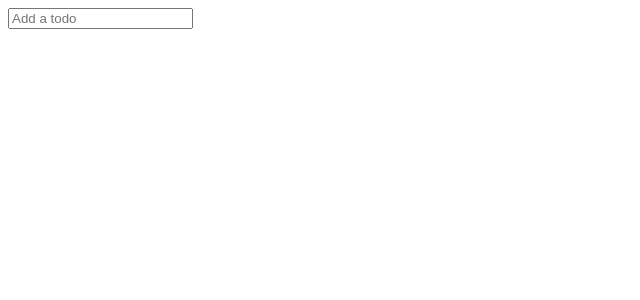
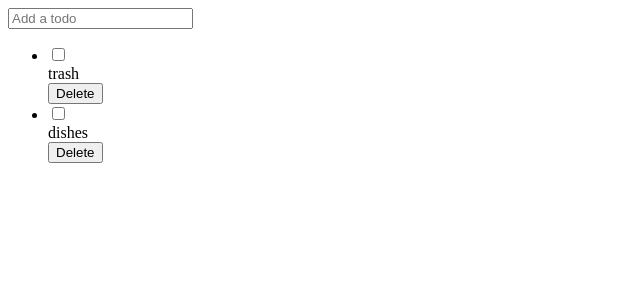
Before and after one commit to tdnicola/Vue-todo, a Vue app: page / in a window 1280 px wide. Shown: the top 300 px of the page, without its empty margins (0-640 px from the left). Built offline with nearby package versions, Linux system fonts and the light colour scheme.

Commit message:
updating editing todo features.

```diff
--- a/src/App.vue
+++ b/src/App.vue
@@ -1,11 +1,23 @@
 <template>
   <div>
-      <input v-model='currentTodo' @keydown.enter='addTodo()' placeholder='Add a todo'>
+      <input v-model='currentTodo' @keydown.enter='addTodo(todo)' placeholder='Add a todo'>
+
       <ul class='todo'>
-        <li v-for='todo in todos' :key='todo.id'>
-          <input type='checkbox'>
+        <li v-for='(todo, index) in todos' :key='todo.id'>
+          <input type='checkbox' v-model='todo.completed' >
+            <div>
+              <span
+                class="todo-item-label"
+                :class='{completed: todo.completed}'
+                @dblclick='editTodo(todo)'
+                v-if="!todo.edit">
                   {{todo.label}}
-            <button @click="removeTodo(todo)">Delete</button>
+              </span>
+
+                <input v-else class="todo-item-edit" type="text" v-model='todo.label'>
+              </div>
+
+          <button @click="removeTodo(index)">Delete</button>
         </li>
       </ul>
   </div>
@@ -17,22 +29,41 @@
 export default {
   data() {
     return {
-      todos: [],
-      currentTodo: ''
+      todos: [
+        {
+          'id': 1,
+          'label': 'trash',
+          'completed': false,
+          'edit': false
+        },
+          {
+          'id': 2,
+          'label': 'dishes',
+          'completed': false,
+          'edit': false
+        },
+      ],
+      currentTodo: '',
+      editedTodo: null
     }
   },
   methods: {
       addTodo() {
-      this.todos.push({id:this.todos.length, label: this.currentTodo, completed: false});
+        this.todos.push({
+          id:this.todos.length,
+          label: this.currentTodo,
+          completed: false,
+          edit: false
+          });
         this.currentTodo = '';
       },
-    removeTodo(todo) {
-      var index = this.todos.indexOf(todo)
+      removeTodo(index) {
+        // var index = this.todos.indexOf(todo)
         this.todos.splice(index,1)
       },
-    // completeTodo(todo) {
-    //   this.todos
-    // }
+    editTodo(todo) {
+     todo.edit = true
+    }
   }
 }
 </script>
@@ -46,4 +77,10 @@ export default {
   color: #2c3e50;
   margin-top: 60px;
 }
+
+.completed {
+  text-decoration: line-through;
+}
+
+
 </style>
```
Lines whose indentation alone changed are shown as unchanged.
